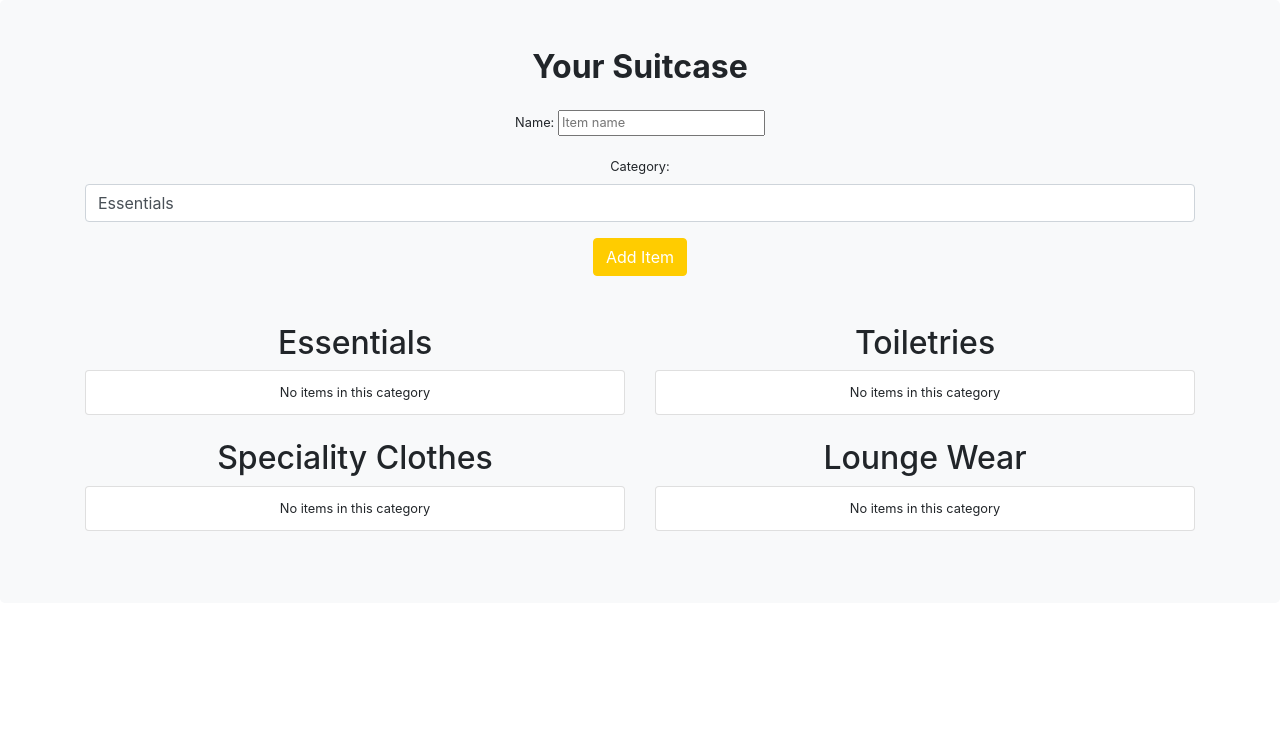
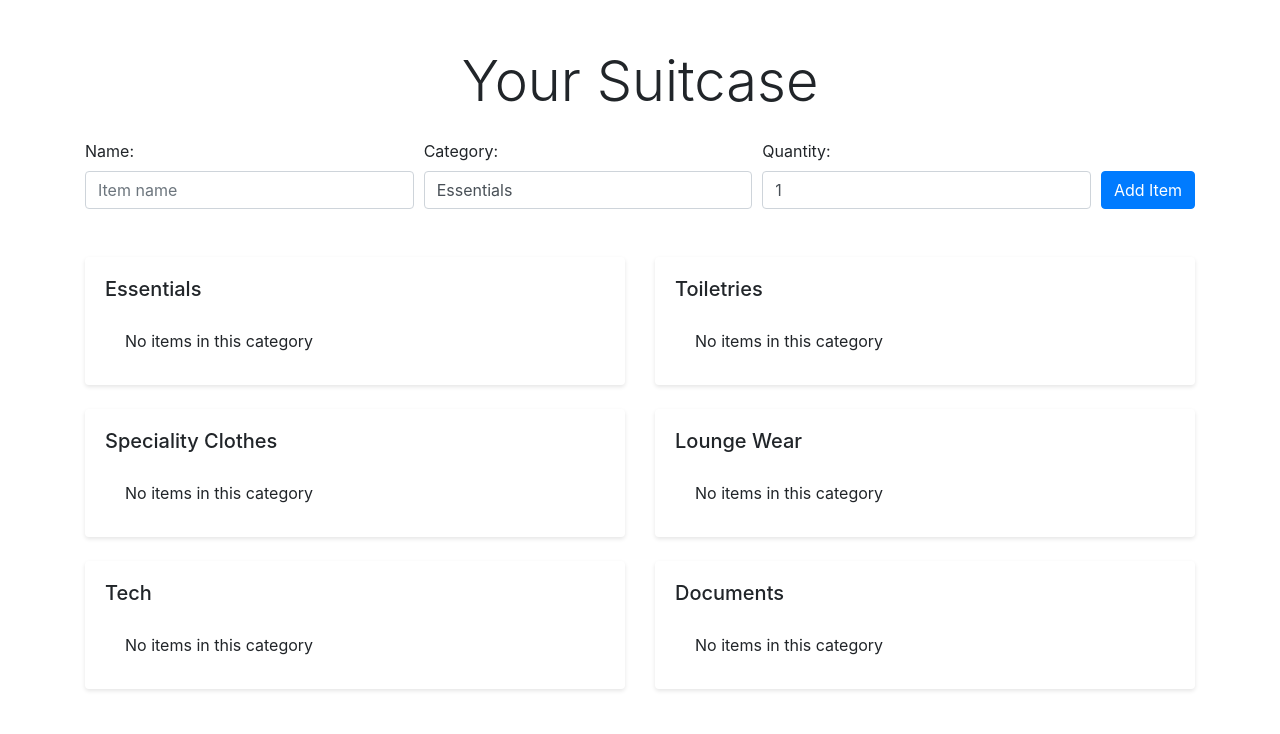
Before and after one commit to Phillipcostas/Horizon-Group, a Django app: page /suitcase/ in a window 1280 px wide. Shown: the part 66-800 px from the top of the page. Run offline with Django 5.2, Linux system fonts and the light colour scheme; the visitor is signed in with stand-in values (Sample User, id 1); data that the repository does not hold is empty; some libraries are stand-ins or nearby versions.

Commit message:
added suitcase functions

```diff
--- a/main_app/froms.py
+++ b/main_app/froms.py
@@ -58,12 +58,11 @@ class TripForm(forms.ModelForm):
 class SuitcaseItemForm(forms.ModelForm):
     class Meta:
         model = SuitcaseItem
-        fields = ["name", "category"]
+        fields = ['name', 'category', 'quantity']
         widgets = {
-            "name": forms.TextInput(attrs={"placeholder": "Item name"}),
-            "category": forms.Select(attrs={"class": "form-control"}),
-            "quantity": forms.NumberInput(attrs={"min": 1}),
-            "packed": forms.CheckboxInput(attrs={"class": "form-check-input"}),
+            'name': forms.TextInput(attrs={'placeholder': 'Item name', 'class': 'form-control'}),
+            'category': forms.Select(attrs={'class': 'form-control'}),
+            'quantity': forms.NumberInput(attrs={'min': 1, 'class': 'form-control'}),
         }
 
 class ProfilePhotoForm(forms.ModelForm):
--- a/main_app/models.py
+++ b/main_app/models.py
@@ -85,19 +85,19 @@ class Itinerary(models.Model):
 
 class SuitcaseItem(models.Model):
     CATEGORY_CHOICES = [
-        ("Essentials", "Essentials"),
-        ("Toiletries", "Toiletries"),
-        ("Speciality Clothes", "Speciality Clothes"),
-        ("Lounge Wear", "Lounge Wear"),
+        ('Essentials', 'Essentials'),
+        ('Toiletries', 'Toiletries'),
+        ('Speciality Clothes', 'Speciality Clothes'),
+        ('Lounge Wear', 'Lounge Wear'),
+        ('Tech', "Tech"),
+        ('Documents', 'Documents'),
     ]
 
     user = models.ForeignKey(User, on_delete=models.CASCADE)
     name = models.CharField(max_length=100)
-    quantity = models.IntegerField(default=1)  # New field
+    quantity = models.IntegerField(default=1)
     packed = models.BooleanField(default=False)
-    category = models.CharField(
-        max_length=50, choices=CATEGORY_CHOICES, default="some-string"
-    )
+    category = models.CharField(max_length=50, choices=CATEGORY_CHOICES, default="some-string")
 
     def __str__(self):
         return self.name
--- a/main_app/templates/suitcase.html
+++ b/main_app/templates/suitcase.html
@@ -3,32 +3,50 @@
 {% block title %}Suitcase{% endblock %}
 
 {% block content %}
-<div class="jumbotron py-5 bg-light" style="font-size: 0.8rem;">
-  <div class="container text-center">
-    <h1 class="display-4 mb-4" style="font-size: 2.0rem; font-weight: bold;">Your Suitcase</h1>
+<div class="container mt-5">
+  <h1 class="display-4 text-center mb-4">Your Suitcase</h1>
   <form method="post" class="mb-5">
     {% csrf_token %}
-      {{ form.as_p }}
-      <button type="submit" class="btn btn-yellow">Add Item</button>
+    <div class="form-row align-items-end">
+      <div class="col">
+        {{ form.name.label_tag }}
+        {{ form.name }}
+      </div>
+      <div class="col">
+        {{ form.category.label_tag }}
+        {{ form.category }}
+      </div>
+      <div class="col">
+        {{ form.quantity.label_tag }}
+        {{ form.quantity }}
+      </div>
+      <div class="col-auto">
+        <button type="submit" class="btn btn-primary">Add Item</button>
+      </div>
+    </div>
   </form>
 
   <div class="row">
     {% for category, items in categorized_items.items %}
     <div class="col-md-6 mb-4">
-        <h2>{{ category }}</h2>
-        <ul class="list-group">
+      <div class="card suitcase-card">
+        <div class="card-body">
+          <h5 class="card-title">{{ category }}</h5>
+          <ul class="list-group list-group-flush">
             {% for item in items %}
-          <li class="list-group-item d-flex justify-content-between align-items-center suitcase-item">
-            <form method="post" action="{% url 'toggle_packed_status' item.pk %}" class="d-flex align-items-center w-100">
+            <li class="list-group-item d-flex align-items-center">
+              <form method="post" action="{% url 'toggle_packed_status' item.pk %}"
+                class="d-flex align-items-center mr-3">
                 {% csrf_token %}
-              <span class="item-name">{{ item.name }}</span>
-              <span class="quantity">
-                <input type="number" name="quantity" value="{{ item.quantity }}" min="1" class="form-control form-control-sm d-inline-block w-auto" onchange="this.form.submit()">
-              </span>
-              <input type="checkbox" name="packed" class="ml-auto" onchange="this.form.submit()" {% if item.packed %}checked{% endif %}>
-              <span class="ml-2">packed</span>
+                <input type="checkbox" name="packed" onchange="this.form.submit()" {% if item.packed %}checked{% endif %}>
               </form>
-            <form method="post" action="{% url 'remove_suitcase_item' item.pk %}" class="ml-2">
+              <span class="flex-grow-1">{{ item.name }}</span>
+              <form method="post" action="{% url 'update_suitcase_item' item.pk %}" class="d-inline-block mr-3">
+                {% csrf_token %}
+                <input type="number" name="quantity" value="{{ item.quantity }}" min="1"
+                  class="form-control form-control-sm d-inline-block w-auto" onchange="this.form.submit()">
+              </form>
+              <form method="post" action="{% url 'remove_suitcase_item' item.pk %}" class="ml-3 d-inline-block">
                 {% csrf_token %}
                 <button type="submit" class="btn btn-danger btn-sm">Remove</button>
               </form>
@@ -38,38 +56,45 @@
             {% endfor %}
           </ul>
         </div>
+      </div>
+    </div>
     {% endfor %}
-    </div>
   </div>
 </div>
 
 <style>
-  .suitcase-header {
-    padding: 2rem 1rem;
-    background: #f8f9fa;
+  .suitcase-card {
+    transition: transform 0.2s, box-shadow 0.2s;
+    box-shadow: 0 2px 4px rgba(0, 0, 0, 0.1);
+    border: none;
+  }
+
+  .suitcase-card:hover {
+    transform: translateY(-5px);
+    box-shadow: 0 4px 8px rgba(0, 0, 0, 0.2);
+  }
+
+  .card-title {
+    margin-bottom: 1rem;
+  }
+
+  .list-group-item {
+    display: flex;
+    align-items: center;
+    border: none;
+    padding: 0.75rem 1.25rem;
+  }
+
+  .list-group-item:not(:last-child) {
     border-bottom: 1px solid #e9ecef;
   }
-  .suitcase-item {
-    border: 1px solid #e9ecef;
-    padding: 1rem;
+
+  .form-row {
     margin-bottom: 1rem;
-    border-radius: 0.25rem;
   }
-  .item-name {
-    margin-right: 20px;
-    flex-grow: 1;
-  }
-  .ml-auto {
-    margin-left: auto;
-  }
-  .btn-yellow {
-    background-color: #ffcc00;
-    border-color: #ffcc00;
-    color: #fff;
-  }
-  .btn-yellow:hover {
-    background-color: #e6b800;
-    border-color: #e6b800;
+
+  .form-control-sm {
+    width: 60px;
   }
 </style>
 {% endblock %}
--- a/main_app/urls.py
+++ b/main_app/urls.py
@@ -14,8 +14,9 @@ urlpatterns = [
     path("accounts/", include("django.contrib.auth.urls")),
     path("accounts/signup/", views.signup, name="signup"),
     path("accounts/login/", views.Login.as_view(), name="login"),
-    path("suitcase/", views.suitcase_view, name="suitcase"),
-    path("suitcase/remove/<int:pk>/",views.remove_suitcase_item,name="remove_suitcase_item",),
-    path("suitcase/toggle/<int:pk>/",views.toggle_packed_status,name="toggle_packed_status",),
+    path('suitcase/', views.suitcase_view, name='suitcase'),
+    path('suitcase/remove/<int:pk>/', views.remove_suitcase_item, name='remove_suitcase_item'),
+    path('suitcase/toggle/<int:pk>/', views.toggle_packed_status, name='toggle_packed_status'),
+    path('suitcase/update/<int:pk>/', views.update_suitcase_item, name='update_suitcase_item'),
     path("profile/", views.profile, name="profile"),
 ]
--- a/main_app/views.py
+++ b/main_app/views.py
@@ -47,43 +47,46 @@ def signup(request):
 
 @login_required
 def suitcase_view(request):
-    if request.method == "POST":
+    if request.method == 'POST':
         form = SuitcaseItemForm(request.POST)
         if form.is_valid():
             item = form.save(commit=False)
             item.user = request.user
             item.save()
-            # checkbox_value = form.cleaned_data['my_checkbox']
-
-            return redirect("suitcase")
+            return redirect('suitcase')
     else:
         form = SuitcaseItemForm()
 
     items = SuitcaseItem.objects.filter(user=request.user)
-    categories = ["Essentials", "Toiletries", "Speciality Clothes", "Lounge Wear"]
-    categorized_items = {
-        category: items.filter(category=category) for category in categories
-    }
-    context = {"form": form, "categorized_items": categorized_items}
-    return render(request, "suitcase.html", context)
+    categories = ['Essentials', 'Toiletries', 'Speciality Clothes', 'Lounge Wear', 'Tech', 'Documents' ]
+    categorized_items = {category: items.filter(category=category) for category in categories}
+    context = {'form': form, 'categorized_items': categorized_items}
+    return render(request, 'suitcase.html', context)
 
+@login_required
+def toggle_packed_status(request, pk):
+    if request.method == 'POST':
+        item = get_object_or_404(SuitcaseItem, pk=pk, user=request.user)
+        item.packed = not item.packed
+        item.save()
+        return redirect('suitcase')
+
+@login_required
+def update_suitcase_item(request, pk):
+    if request.method == 'POST':
+        item = get_object_or_404(SuitcaseItem, pk=pk, user=request.user)
+        quantity = request.POST.get('quantity')
+        if quantity.isdigit():
+            item.quantity = int(quantity)
+            item.save()
+        return redirect('suitcase')
 
 @login_required
 def remove_suitcase_item(request, pk):
-    item = get_object_or_404(SuitcaseItem, pk=pk, user=request.user)
-    item.delete()
-    return redirect("suitcase")
-
-
-@login_required
-def toggle_packed_status(request, pk):
-    item = get_object_or_404(SuitcaseItem, pk=pk, user=request.user)
-    if "packed" in request.POST:
-        item.packed = not item.packed
-    if "quantity" in request.POST:
-        item.quantity = request.POST.get("quantity")
-    item.save()
-    return redirect("suitcase")
+    if request.method == 'POST':
+        item = get_object_or_404(SuitcaseItem, pk=pk, user=request.user)
+        item.delete()
+        return redirect('suitcase')
 
 
 class Home(LoginRequiredMixin, LoginView):
```
Also changed, not shown: main_app/migrations/0001_initial.py, main_app/migrations/0002_alter_suitcaseitem_category.py (added). Lines whose indentation alone changed are shown as unchanged.
